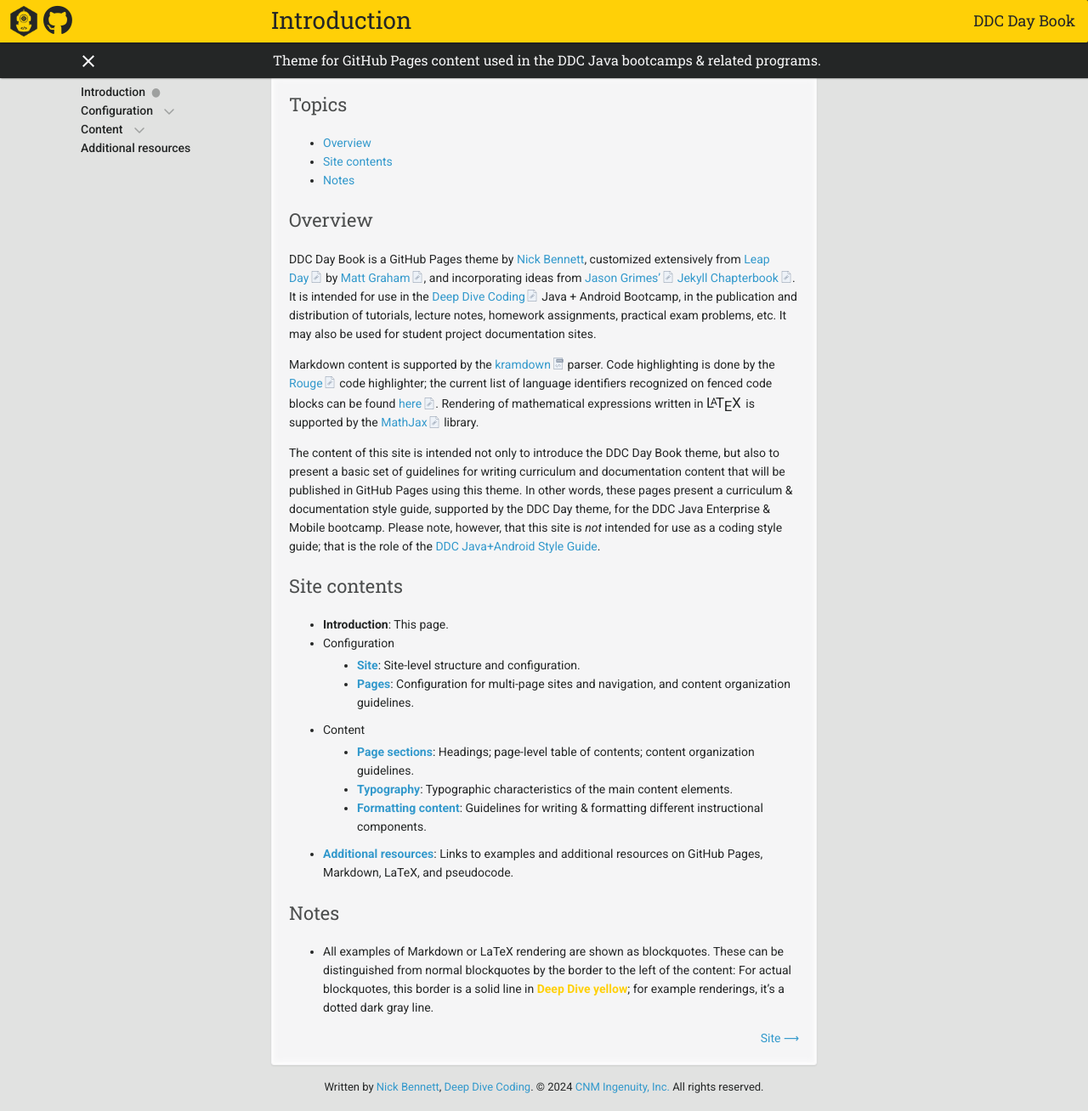
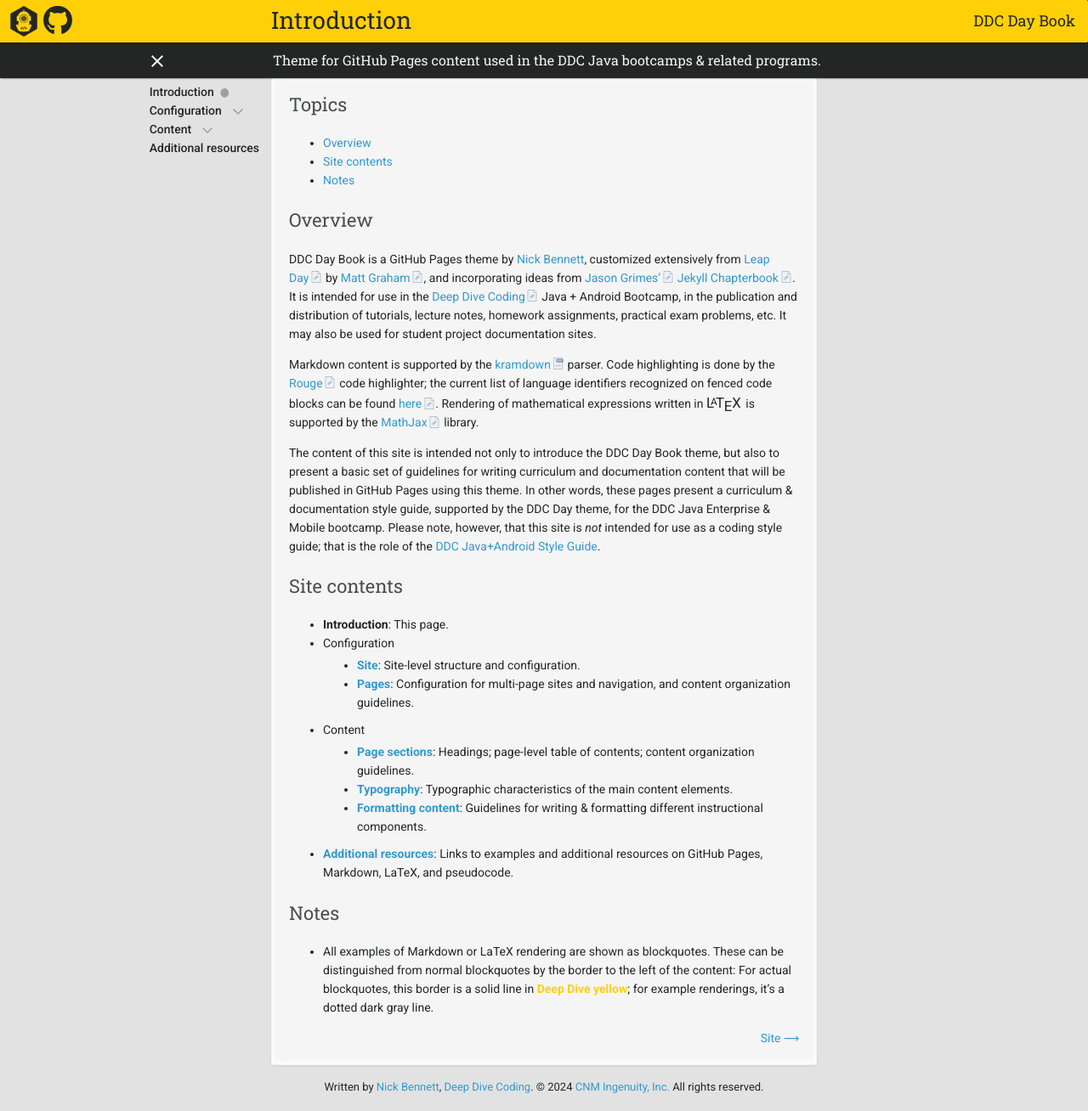
Before and after one commit to ddc-java/ddc-day-book, a Jekyll site: the page built from index.md, in a window 1280 px wide and 1308 px high. Shown: the whole window at 85% size. Built offline with Jekyll 4.4.1, drawn with Linux system fonts in a browser that asks for light colours; nearby versions of some CDN libraries; our own code applies the rules of GitHub Pages for plain Markdown files; formulas are drawn with MathJax 3.

Commit message:
Mobile-size media query changes 11

```diff
--- a/_sass/ddc-day-book.scss
+++ b/_sass/ddc-day-book.scss
@@ -608,9 +608,8 @@
   > nav.toc {
 
     position: fixed;
-    left: 50%;
-    width: 220px;
-    margin: -39px 0 0 -640px;
+    right: 50%;
+    margin: -39px 420px 0 0;
     padding: 5px;
     z-index: 500;
 
@@ -1104,7 +1103,7 @@
 
     nav.toc {
 
-      margin-left: -550px;
+      margin-right: 330px;
       margin-top: -35px;
 
       > input[type="checkbox"] {
@@ -1158,6 +1157,8 @@
 
     nav.toc {
 
+      right: unset;
+      margin-right: unset;
       margin-left: 5px;
       margin-top: -16px;
       left: 0;
```
